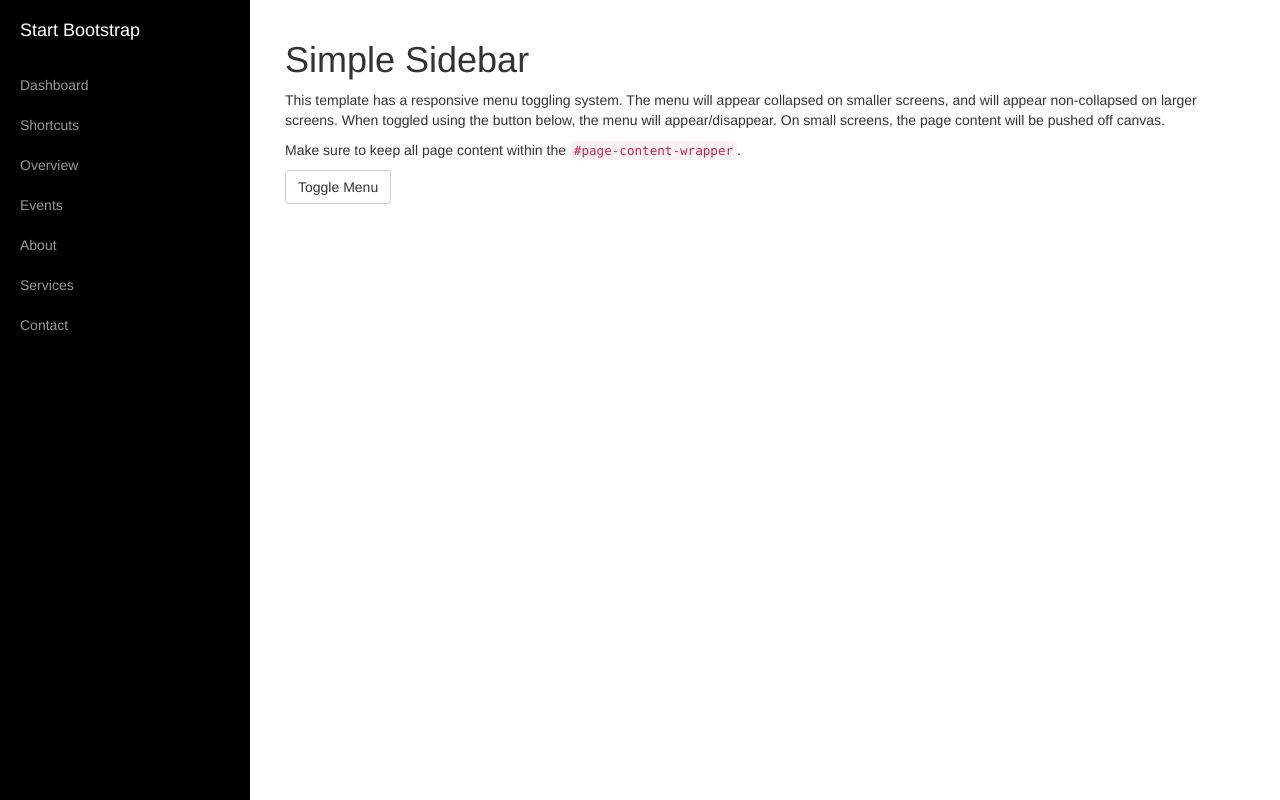
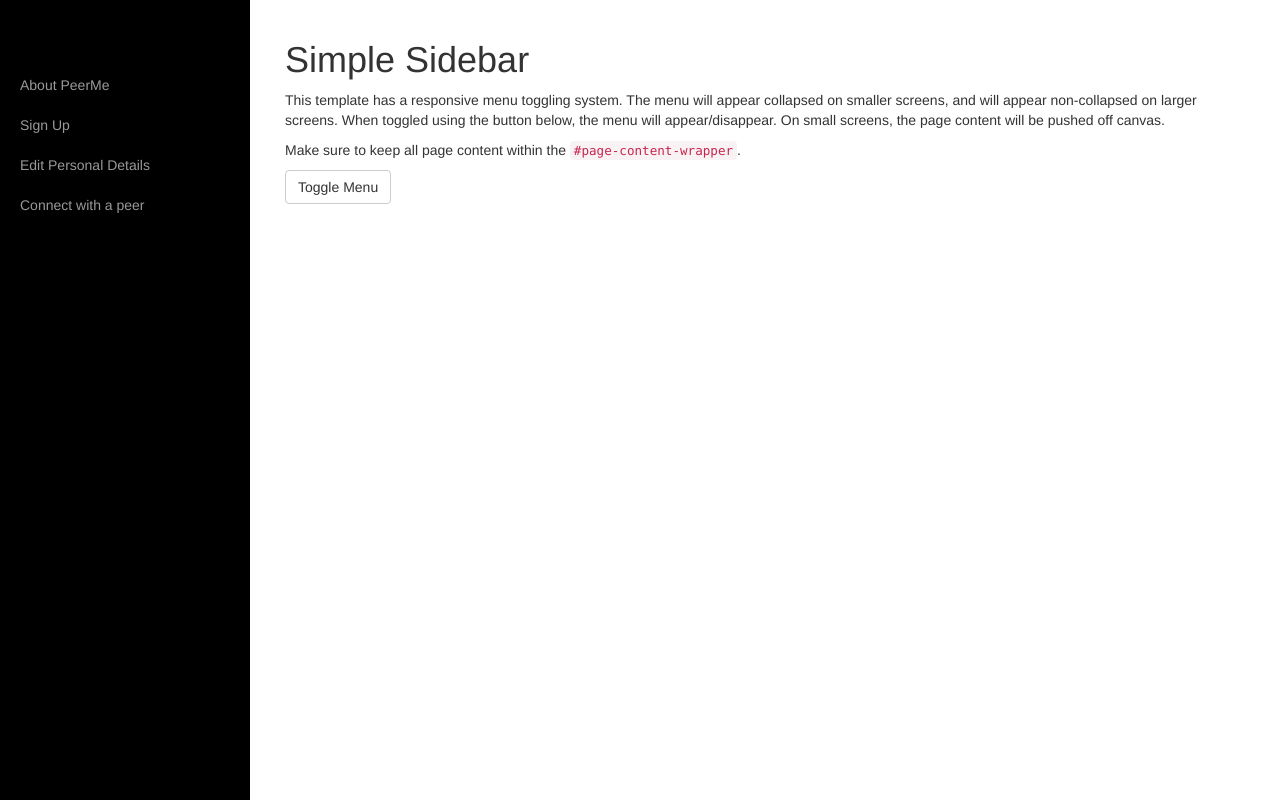
Before and after one commit to peerme/peerme, a plain HTML site: page index.html in a window 1280 px wide. Drawn offline with Linux system fonts and the light colour scheme.

Commit message:
Update index.html

```diff
--- a/index.html
+++ b/index.html
@@ -34,30 +34,17 @@
         <div id="sidebar-wrapper">
             <ul class="sidebar-nav">
                 <li class="sidebar-brand">
-                    <a href="#">
-                        Start Bootstrap
-                    </a>
+                <li>
+                    <a href="#">About PeerMe</a>
                 </li>
                 <li>
-                    <a href="#">Dashboard</a>
+                    <a href="#">Sign Up</a>
                 </li>
                 <li>
-                    <a href="#">Shortcuts</a>
+                    <a href="#">Edit Personal Details</a>
                 </li>
                 <li>
-                    <a href="#">Overview</a>
-                </li>
-                <li>
-                    <a href="#">Events</a>
-                </li>
-                <li>
-                    <a href="#">About</a>
-                </li>
-                <li>
-                    <a href="#">Services</a>
-                </li>
-                <li>
-                    <a href="#">Contact</a>
+                    <a href="#">Connect with a peer</a>
                 </li>
             </ul>
         </div>
```
